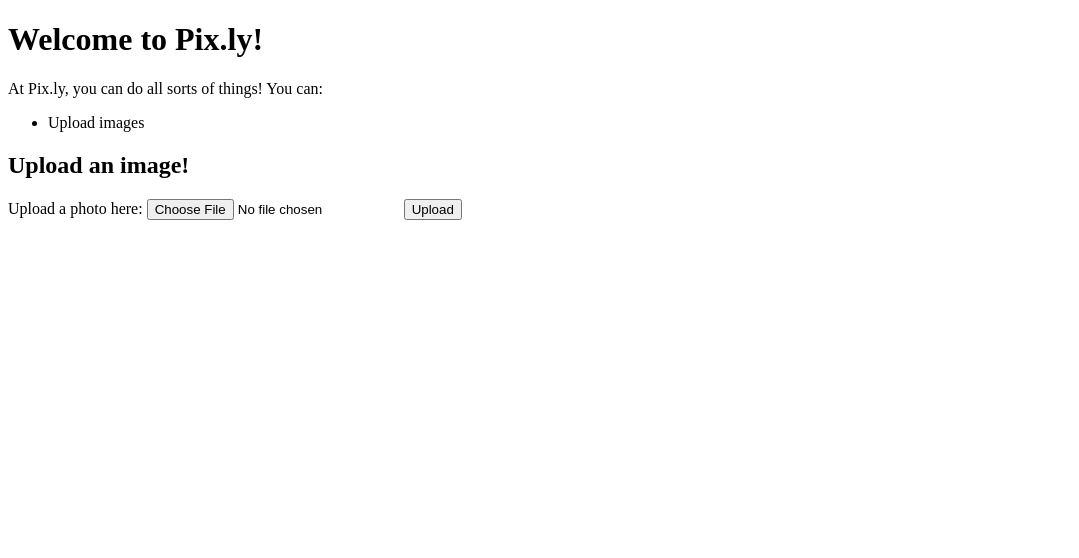
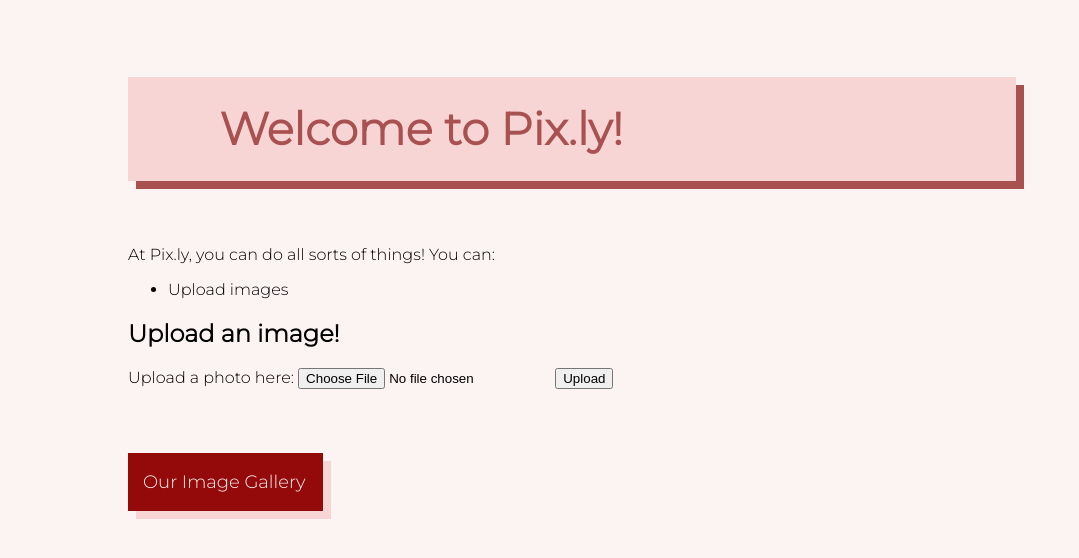
Before and after one commit to jswwWorks/jw-cyoa-pixly, a Flask app: page /upload in a window 1280 px wide. Shown: the top 558 px of the page, without its empty margins (0-1079 px from the left). Run offline with Flask 3, Linux system fonts and the light colour scheme; parts of the project's set-up code (start-up, migrations or seed data) failed here and were passed over.

Commit message:
Mostly updated html and css (created basic style outline)

```diff
--- a/app.py
+++ b/app.py
@@ -19,10 +19,12 @@ from flask_uploads import UploadSet, configure_uploads, IMAGES
 import exifread
 
 from models import (
-    photos_metadata_colname_conversions,
     Photo,
-    connect_db,
-    numeric_cols
+    connect_db
+)
+
+from s3_helpers import (
+    photos_metadata_colname_conversions
 )
 
 app = Flask(__name__)
--- a/s3_helpers.py
+++ b/s3_helpers.py
@@ -16,10 +16,9 @@ SECRET_KEY = os.environ['secret_key']
 LOCAL_FILE = 'test_file.txt'
 NAME_FOR_S3 = 'test_file.txt'
 
-print('This is region code', REGION_CODE)
-print('This is secret key', SECRET_KEY)
-print('This is bucket name', BUCKET_NAME)
-
+# print('This is region code', REGION_CODE)
+# print('This is secret key', SECRET_KEY)
+# print('This is bucket name', BUCKET_NAME)
 
 
 photos_metadata_colname_conversions = {
@@ -53,7 +52,8 @@ photos_metadata_colname_conversions = {
 
 
 def upload_to_s3(file, filename):
-    print('In upload fn')
+
+    print('In upload_to_s3 function')
 
     s3_client = boto3.client(
         service_name='s3',
@@ -75,5 +75,7 @@ def upload_to_s3(file, filename):
 
 
 
+# TODO: can we delete this fn? I'm assuming we don't need it but I'm leaving
+# it just in case
 def view_photos_from_s3():
     print('In view_photos_from_s3')
--- /dev/null
+++ b/static/stylesheets/pixly.css
@@ -0,0 +1,45 @@
+body {
+  background-color: #fcf3f3ff;
+  margin-left: 10vw;
+  margin-top: 6vw;
+  font-family: 'Montserrat', sans-serif;
+}
+
+.header-box {
+  background-color: #f7d5d5ff;
+  height: 13vh;
+  margin-right: 20vw;
+  /* border-radius: 30%; */
+  padding-left: 8%;
+  /* padding-top: 2%; */
+  display: flex;
+  align-items: center;
+  box-shadow: 8px 8px #a95050ff;
+  margin-bottom: 8vh;
+}
+
+h1 {
+  font-size: 24pt;
+  color: #a95050ff;
+  font-size: 45px;
+}
+
+.image-gallery-header {
+  background-color: #940909ff;
+  color: #fcf3f3ff;
+  /* padding: 1%; */
+  /* margin-right: 60vw; */
+  margin-bottom: 5vh;
+  margin-top: 8vh;
+  padding-left: 15px;
+  max-width: 180px;
+  display: flex;
+  align-items: center;
+  box-shadow: 8px 8px #f7d5d5ff;
+  font-size: 18px;
+}
+
+.img-display {
+  max-width: 300px;
+  max-height: 400px;
+}
--- a/templates/base.html
+++ b/templates/base.html
@@ -3,10 +3,18 @@
 <head>
   <meta charset="UTF-8">
   <meta name="viewport" content="width=device-width, initial-scale=1.0">
+  <link rel="stylesheet" href="/static/stylesheets/pixly.css" />
+  <link rel="preconnect" href="https://fonts.googleapis.com">
+<link rel="preconnect" href="https://fonts.gstatic.com" crossorigin>
+<link href="https://fonts.googleapis.com/css2?family=Montserrat:wght@300&display=swap" rel="stylesheet">
   <title>Pix.ly</title>
 </head>
 <body>
-  <h1>Welcome to Pix.ly!</h1>
+  <div class="header-box">
+    <h1>Welcome to Pix.ly!</h1>
+    <!-- <div class="header-shadow"></div> -->
+  </div>
+
   <p>At Pix.ly, you can do all sorts of things! You can:</p>
   <ul>
     <li>Upload images</li>
@@ -17,8 +25,11 @@
     {% endblock %}
   </div>
   <div class="image-storage">
+    <div class="image-gallery-header">
+      <p>Our Image Gallery</p>
+    </div>
     {% for photo_url in photos_urls %}
-      <img src="{{ photo_url }}" />
+      <img src="{{ photo_url }}" class="img-display"/>
     {% endfor %}
   </div>
   <!-- this will be the html for showing images eventually -->
```
Also changed, not shown: markdown/tracker.md (+11 -0 lines), models.py (+42 -31 lines).
